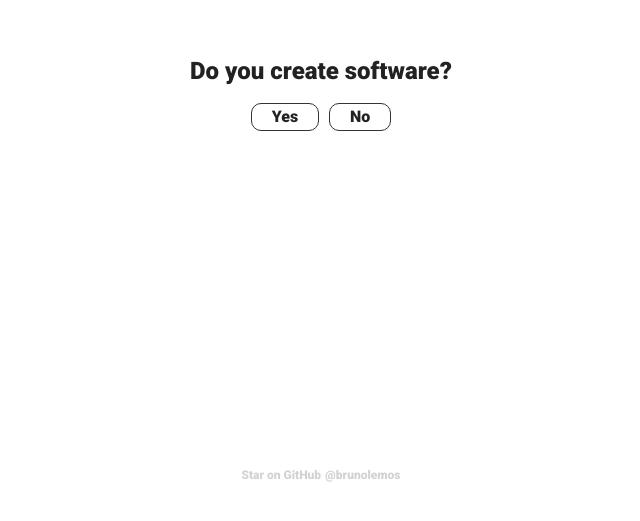
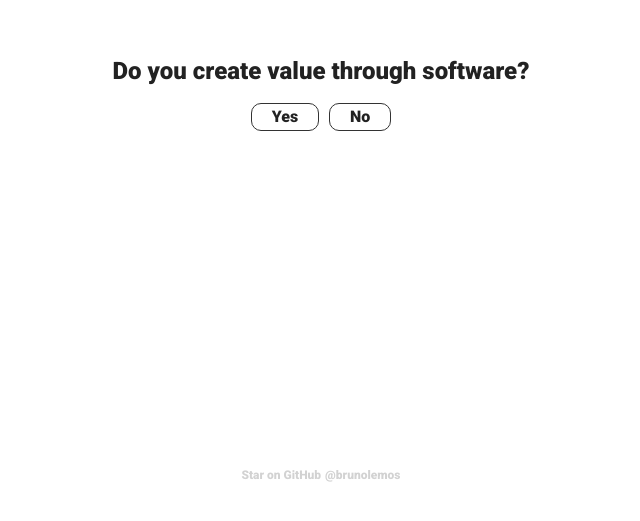
Before and after one commit to brunolemos/Am-I-A-Real-Dev, a plain HTML site: page index.html in a window 1280 px wide. Shown: the part 265-786 px from the top of the page, without its empty margins (339-979 px from the left). Drawn offline with Linux system fonts and the light colour scheme.

Commit message:
Improved default question

```diff
--- a/index.html
+++ b/index.html
@@ -47,7 +47,7 @@
     </section>
 
     <div id="main" class="page">
-      <h2 id="question" class="question">Do you create software?</h2>
+      <h2 id="question" class="question">Do you create value through software?</h2>
 
       <div class="buttons">
         <a class="btn yes-hover" href="#yes"
```
